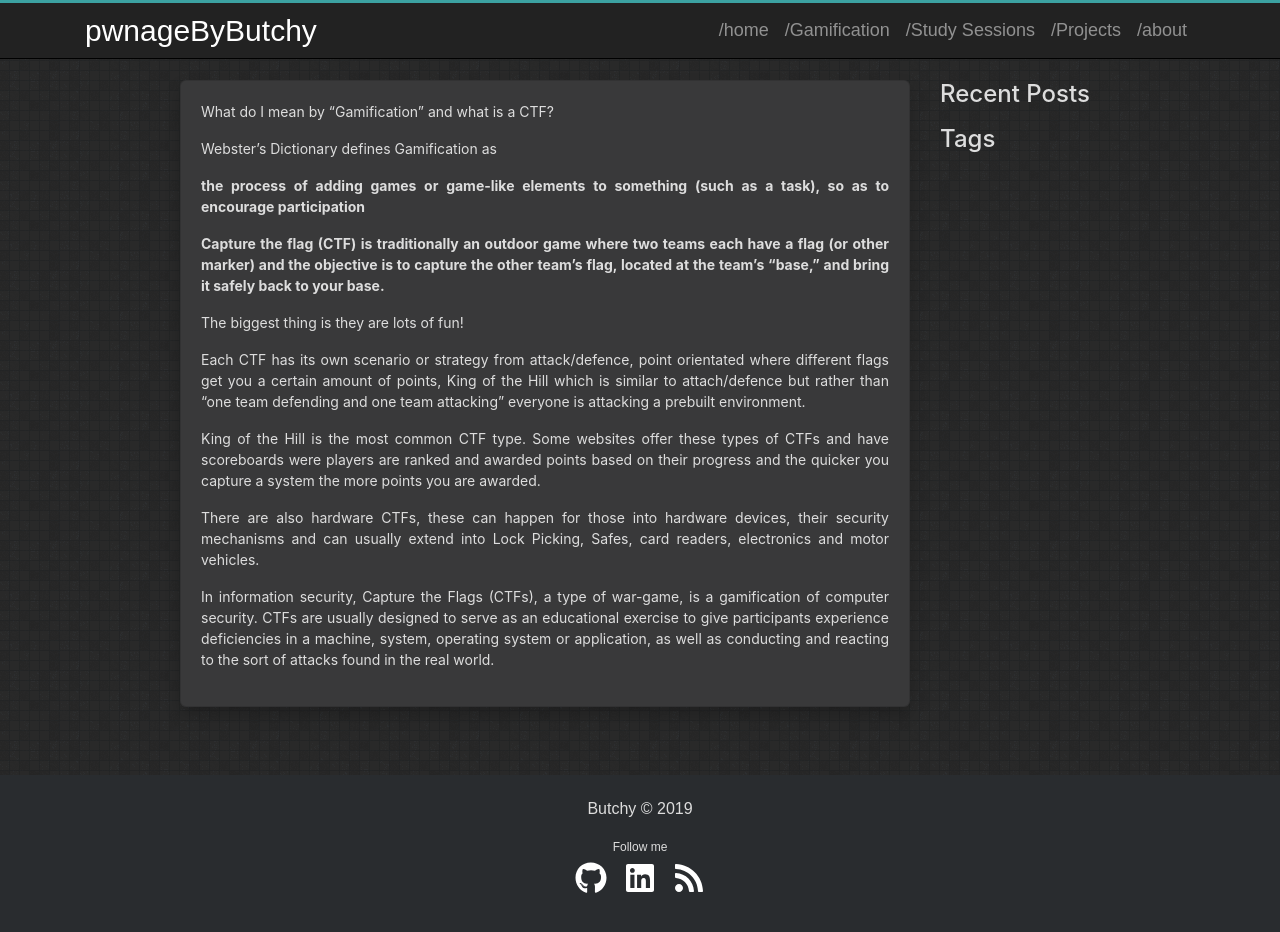
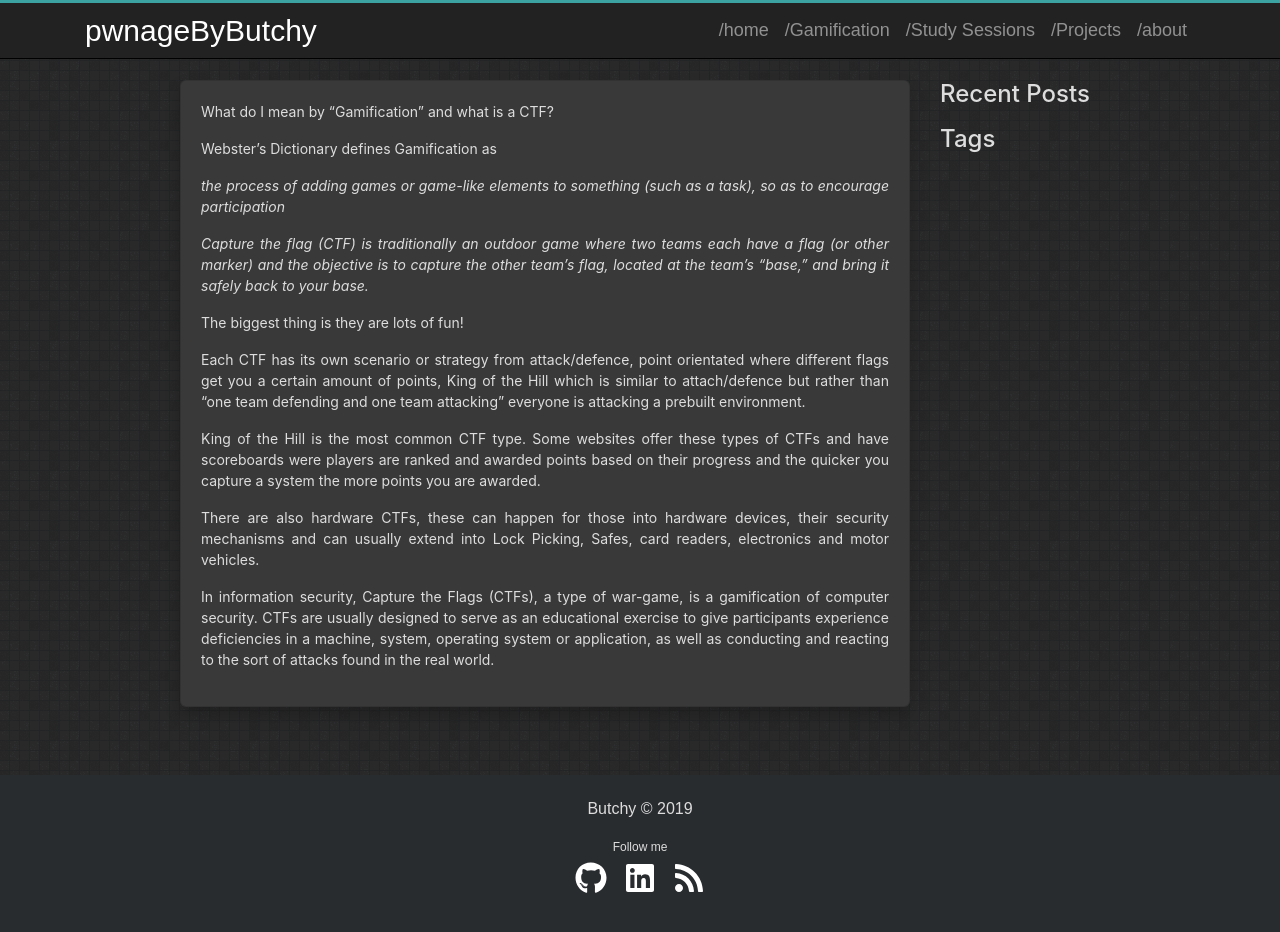
Before and after one commit to pwnageByButchy/pwnageByButchy.github.io, a Jekyll site: the page built from ctf.md, in a window 1280 px wide and 957 px high. Shown: the top 932 px of the window. Built offline with Jekyll 4.4.1, drawn with Linux system fonts in a browser that asks for light colours; our own code applies the rules of GitHub Pages for plain Markdown files.

Commit message:
Update ctf.md

```diff
--- a/ctf.md
+++ b/ctf.md
@@ -3,9 +3,9 @@ What do I mean by “Gamification” and what is a CTF?
 
 Webster’s Dictionary defines Gamification as
 
-__the process of adding games or game-like elements to something (such as a task), so as to encourage participation__
+_the process of adding games or game-like elements to something (such as a task), so as to encourage participation_
 
-__Capture the flag (CTF) is traditionally an outdoor game where two teams each have a flag (or other marker) and the objective is to capture the other team's flag, located at the team's "base," and bring it safely back to your base.__
+_Capture the flag (CTF) is traditionally an outdoor game where two teams each have a flag (or other marker) and the objective is to capture the other team's flag, located at the team's "base," and bring it safely back to your base._
 
 
 The biggest thing is they are lots of fun!
```
